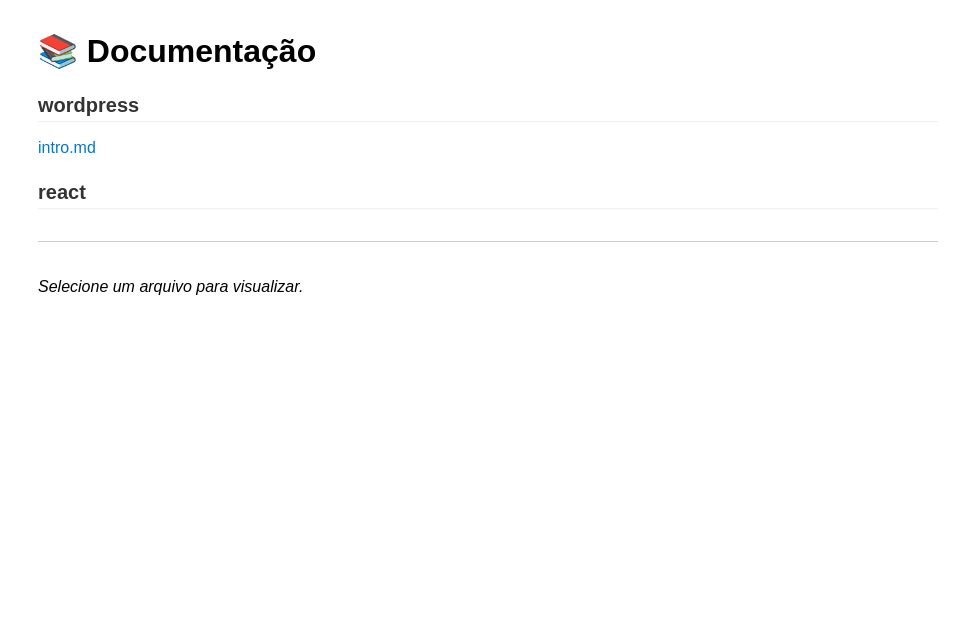
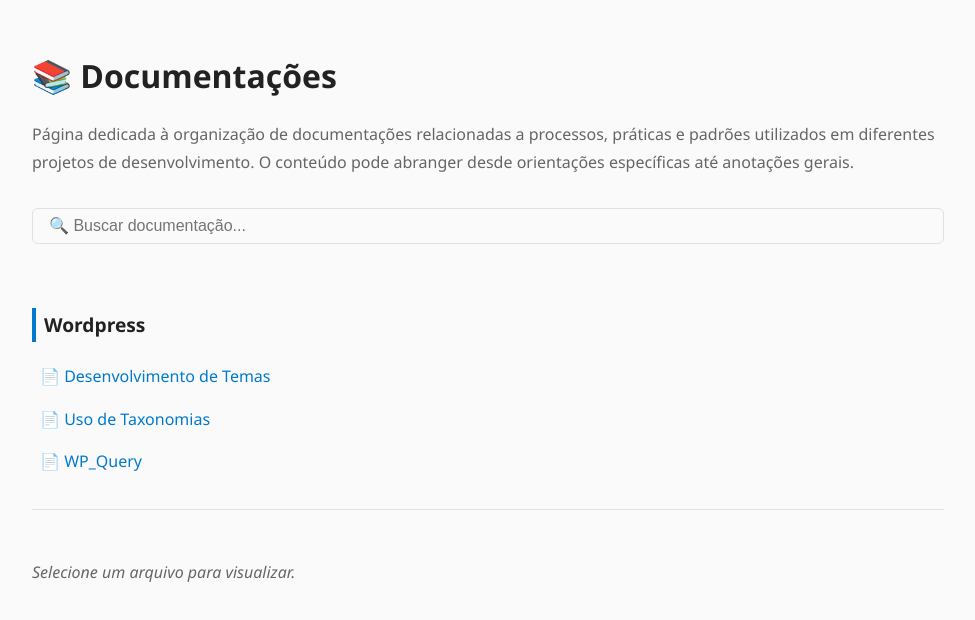
Before and after one commit to Raul-vlb/documentations, a plain HTML site: page index.html in a window 1280 px wide. Shown: the whole page, without its empty margins (152-1127 px from the left). Drawn offline with nearby package versions, Linux system fonts and the light colour scheme.

Commit message:
Melhorias na indexação das documentações

```diff
--- a/index.html
+++ b/index.html
@@ -3,75 +3,155 @@
 
 <head>
     <meta charset="UTF-8" />
-    <title>Documentação</title>
+    <meta name="viewport" content="width=device-width, initial-scale=1.0" />
+    <title>Documentações</title>
     <script src="https://cdn.jsdelivr.net/npm/marked/marked.min.js"></script>
     <style>
+        :root {
+            --font-body: 'Segoe UI', sans-serif;
+            --color-primary: #007acc;
+            --color-text: #222;
+            --color-muted: #666;
+            --color-border: #e0e0e0;
+            --color-background: #fafafa;
+            --color-code-bg: #f4f4f4;
+        }
+
+        @media (prefers-color-scheme: dark) {
+            :root {
+                --color-text: #ddd;
+                --color-muted: #aaa;
+                --color-background: #121212;
+                --color-border: #2a2a2a;
+                --color-code-bg: #1e1e1e;
+            }
+        }
+
+        * {
+            box-sizing: border-box;
+        }
+
         body {
-            font-family: sans-serif;
-            max-width: 900px;
-            margin: 2rem auto;
-            padding: 0 1rem;
+            font-family: var(--font-body);
+            background-color: var(--color-background);
+            color: var(--color-text);
+            max-width: 960px;
+            margin: 3rem auto;
+            padding: 0 1.5rem;
+            line-height: 1.75;
+        }
+
+        h1 {
+            font-size: 2rem;
+            margin-bottom: 0.5rem;
+        }
+
+        p {
+            margin-bottom: 2rem;
+            color: var(--color-muted);
+        }
+
+        input[type="search"] {
+            width: 100%;
+            padding: 0.5rem 1rem;
+            font-size: 1rem;
+            margin-bottom: 2rem;
+            border: 1px solid var(--color-border);
+            border-radius: 6px;
+            background: var(--color-background);
+            color: var(--color-text);
         }
 
         nav {
-            margin-bottom: 2rem;
-            border-bottom: 1px solid #ccc;
-            padding-bottom: 1rem;
+            margin-bottom: 3rem;
+            border-bottom: 1px solid var(--color-border);
+            padding-bottom: 1.5rem;
         }
 
         nav h2 {
-            margin-top: 1.5rem;
-            font-size: 1.25rem;
-            color: #333;
-            border-bottom: 1px solid #eee;
-            padding-bottom: 0.25rem;
+            margin-top: 2rem;
+            font-size: 1.2rem;
+            font-weight: 600;
+            color: var(--color-text);
+            border-left: 4px solid var(--color-primary);
+            padding-left: 0.5rem;
+            text-transform: capitalize;
         }
 
         nav a {
             display: block;
-            margin: 0.25rem 0;
-            color: #007acc;
+            margin: 0.3rem 0;
+            padding: 0.3rem 0.5rem;
+            color: var(--color-primary);
             text-decoration: none;
-            cursor: pointer;
+            border-radius: 4px;
+            transition: background 0.2s;
         }
 
         nav a:hover {
-            text-decoration: underline;
+            background: rgba(0, 122, 204, 0.1);
         }
 
-        #content {
-            line-height: 1.6;
+        #content em {
+            color: var(--color-muted);
         }
 
-        pre,
-        code {
-            background: #f4f4f4;
-            padding: 0.3em 0.5em;
-            border-radius: 4px;
-            font-family: monospace;
+        #content h1,
+        #content h2,
+        #content h3 {
+            margin-top: 2rem;
+            color: var(--color-text);
         }
 
-        pre {
+        #content pre,
+        #content code {
+            background: var(--color-code-bg);
+            font-family: monospace;
+            font-size: 0.95rem;
+            border-radius: 6px;
+        }
+
+        #content pre {
             padding: 1em;
             overflow-x: auto;
+            margin: 1.5rem 0;
+        }
+
+        #content code {
+            padding: 0.2em 0.4em;
         }
 
         a#back {
             display: inline-block;
-            margin-bottom: 1rem;
-            color: #666;
+            margin-bottom: 1.5rem;
+            color: var(--color-muted);
             text-decoration: none;
             font-size: 0.9rem;
+            transition: color 0.2s;
         }
 
         a#back:hover {
             text-decoration: underline;
+            color: var(--color-text);
+        }
+
+        .hidden {
+            display: none !important;
         }
     </style>
 </head>
 
 <body>
-    <h1>📚 Documentação</h1>
+    <h1>📚 Documentações</h1>
+
+    <p>
+        Página dedicada à organização de documentações relacionadas a processos, práticas e padrões utilizados em
+        diferentes projetos de desenvolvimento. O conteúdo pode abranger desde orientações específicas até anotações
+        gerais.
+    </p>
+
+    <input type="search" id="search" placeholder="🔍 Buscar documentação...">
+
     <nav id="file-list">
         <!-- Navegação será inserida aqui -->
     </nav>
@@ -81,17 +161,21 @@
     </div>
 
     <script>
-        // Estrutura de arquivos agrupados por pasta ("" significa raiz)
         const filesByFolder = {
-            '': [''],
-            'wordpress': ['intro.md'],
-            'react': ['']
+            'wordpress': [
+                { file: 'themes.md', title: 'Desenvolvimento de Temas' },
+                { file: 'Taxonomies.md', title: 'Uso de Taxonomias' },
+                { file: 'WP_Query.md', title: 'WP_Query' },
+            ],
+        //     'react': [
+        //         { file: 'Introducao.md', title: 'Introdução ao Projeto React' }
+        //     ]
         };
 
         const fileList = document.getElementById("file-list");
         const content = document.getElementById("content");
+        const searchInput = document.getElementById("search");
 
-        // Função para carregar e renderizar Markdown
         async function loadMarkdown(file) {
             content.innerHTML = "<em>Carregando...</em>";
             try {
@@ -105,37 +189,35 @@
                     `<a href="#" id="back" onclick="showNav(); return false;">← Voltar à lista</a>` +
                     marked.parse(markdown);
                 hideNav();
-                // Ajusta âncora para remover hash (opcional)
                 history.pushState(null, "", location.pathname);
             } catch (err) {
                 content.innerHTML = `<strong>Erro ao carregar o arquivo.</strong><br>${err}`;
             }
         }
 
-        // Exibe a navegação, oculta o conteúdo
         function showNav() {
             fileList.style.display = "block";
             content.innerHTML = "<em>Selecione um arquivo para visualizar.</em>";
         }
 
-        // Oculta a navegação (quando o arquivo está aberto)
         function hideNav() {
             fileList.style.display = "none";
         }
 
-        // Monta a lista navegável agrupada por pastas
         function buildNav() {
+            fileList.innerHTML = "";
             for (const folder in filesByFolder) {
                 if (folder !== "") {
                     const h2 = document.createElement("h2");
                     h2.textContent = folder;
                     fileList.appendChild(h2);
                 }
-                filesByFolder[folder].forEach((file) => {
+                filesByFolder[folder].forEach(({ file, title }) => {
                     const fullPath = folder ? folder + "/" + file : file;
                     const link = document.createElement("a");
                     link.href = "#" + fullPath;
-                    link.textContent = file;
+                    link.dataset.search = title.toLowerCase();
+                    link.textContent = `📄 ${title}`;
                     link.onclick = (e) => {
                         e.preventDefault();
                         loadMarkdown(fullPath);
@@ -145,17 +227,51 @@
             }
         }
 
-        // Inicializa a navegação
+        // Busca dinâmica
+        searchInput.addEventListener("input", () => {
+            const query = searchInput.value.toLowerCase().trim();
+            const sections = fileList.querySelectorAll("h2");
+
+            sections.forEach(h2 => {
+                const nextLinks = [];
+                let el = h2.nextElementSibling;
+
+                // Agrupa os links que pertencem a esse título
+                while (el && el.tagName.toLowerCase() === 'a') {
+                    nextLinks.push(el);
+                    el = el.nextElementSibling;
+                }
+
+                let anyVisible = false;
+
+                nextLinks.forEach(link => {
+                    const text = link.dataset.search;
+                    if (!text.includes(query)) {
+                        link.classList.add("hidden");
+                    } else {
+                        link.classList.remove("hidden");
+                        anyVisible = true;
+                    }
+                });
+
+                // Mostra ou oculta o título com base nos resultados
+                if (anyVisible) {
+                    h2.classList.remove("hidden");
+                } else {
+                    h2.classList.add("hidden");
+                }
+            });
+        });
+
+
         buildNav();
 
-        // Se tiver hash na URL, carrega o arquivo correspondente
         window.addEventListener("load", () => {
             if (location.hash) {
                 const file = decodeURIComponent(location.hash.substring(1));
-                // Verifica se o arquivo está na estrutura (básico)
                 let found = false;
                 outer: for (const folder in filesByFolder) {
-                    for (const f of filesByFolder[folder]) {
+                    for (const { file: f } of filesByFolder[folder]) {
                         const fullPath = folder ? folder + "/" + f : f;
                         if (fullPath === file) {
                             found = true;
```
Also changed, not shown: 4 other files.
